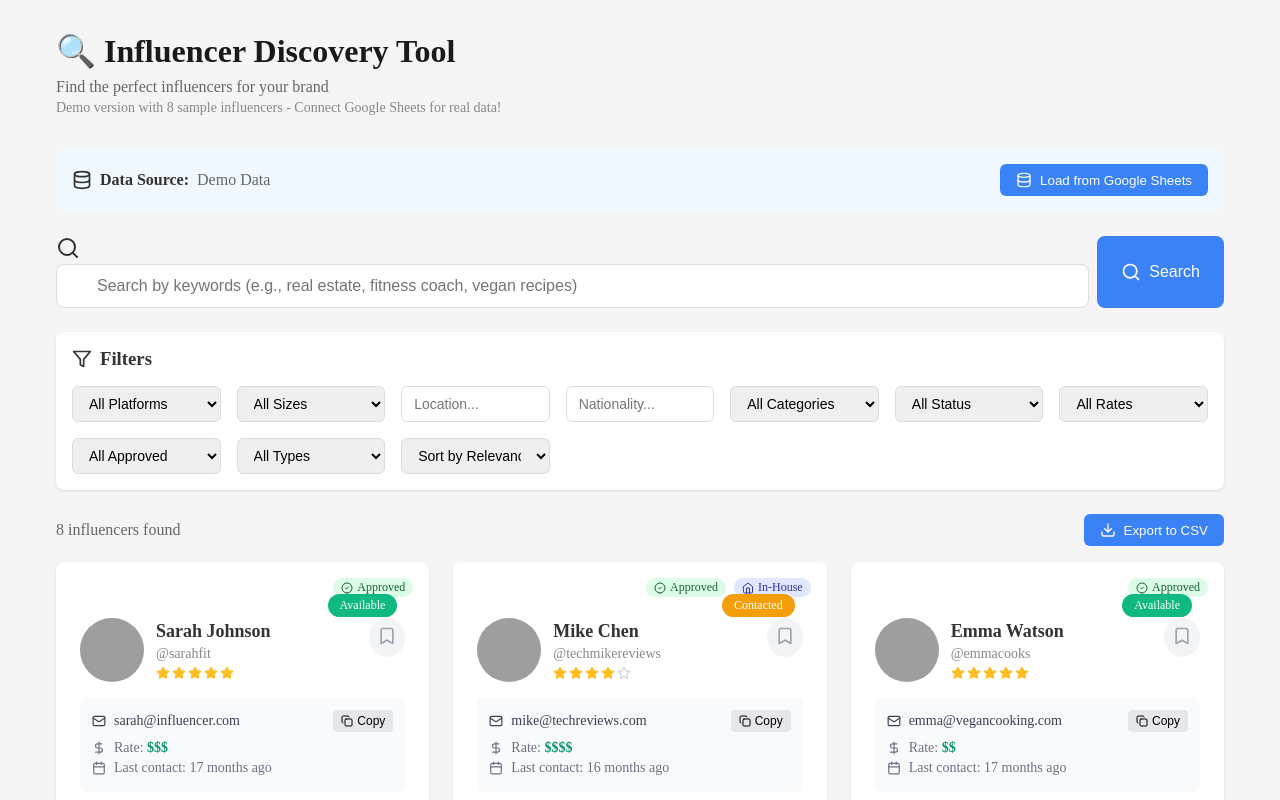
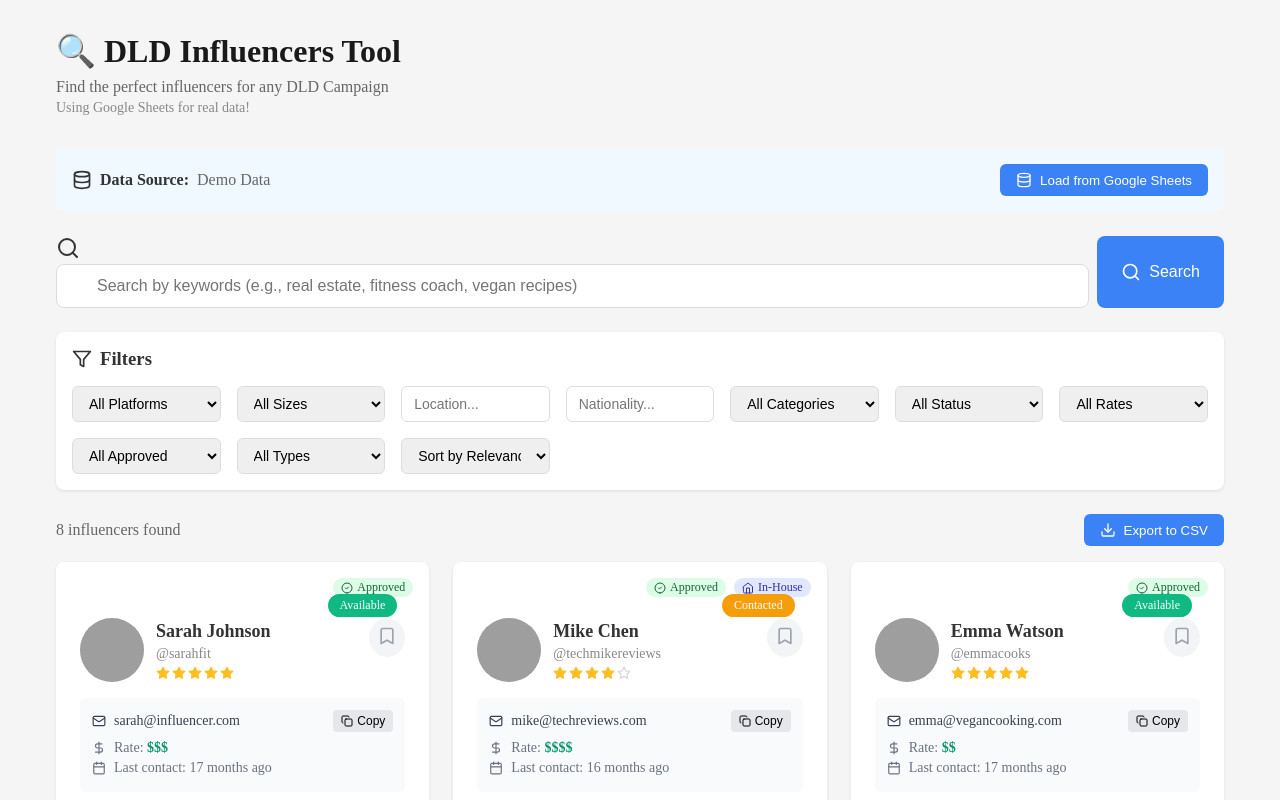
Before and after one commit to exponentialonly/exponentialonly-influencer-app, a Next.js app: page / in a window 1280 px wide. Shown: the top 800 px of the page. Built offline with nearby package versions, Linux system fonts and the light colour scheme; grey boxes are pictures that could not be loaded.

Commit message:
Update index.js

```diff
--- a/pages/index.js
+++ b/pages/index.js
@@ -1095,12 +1095,12 @@ export default function InfluencerDiscoveryApp() {
 
       <div className="container">
         <div className="header">
-          <h1 className="title">🔍 Influencer Discovery Tool</h1>
-          <p className="subtitle">Find the perfect influencers for your brand</p>
+          <h1 className="title">🔍 DLD Influencers Tool</h1>
+          <p className="subtitle">Find the perfect influencers for any DLD Campaign</p>
           <p className="demo-note">
             {dataSource === 'sheets'
               ? 'Using data from Google Sheets'
-              : 'Demo version with 8 sample influencers - Connect Google Sheets for real data!'}
+              : 'Using Google Sheets for real data!'}
           </p>
         </div>
 
```
